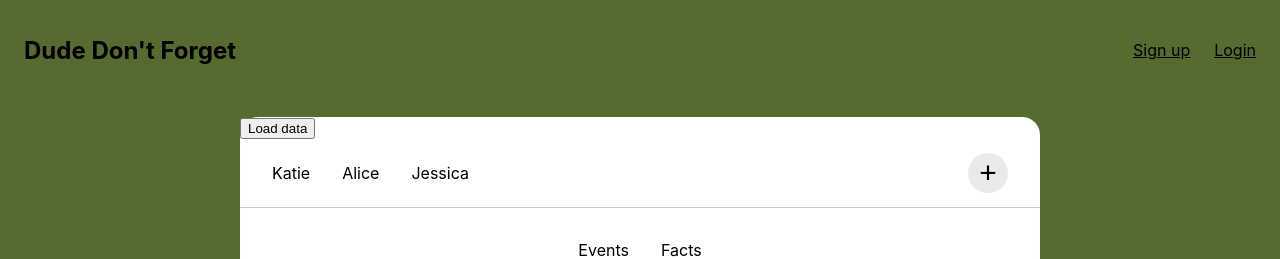
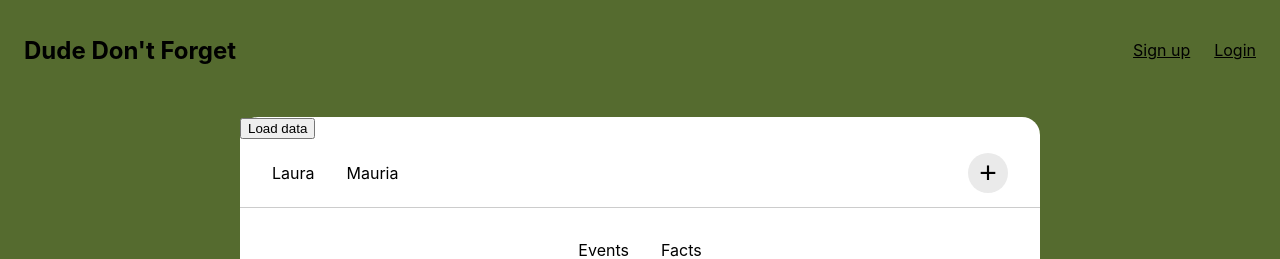
Before and after one commit to designdegenerate/dude-dont-forget, a React (Create React App) app: page /home in a window 1280 px wide. Shown: the top 259 px of the page. Built offline with nearby package versions, Linux system fonts and the light colour scheme; no server answers.

Commit message:
fix:dataloding

```diff
--- a/src/App.js
+++ b/src/App.js
@@ -11,6 +11,8 @@ import { selectToken } from "./store/user/selectors";
 import SignUp from "./pages/SignUp/SignUp";
 import { getUserWithStoredToken } from "./store/user/actions";
 import NavBar from "./components/NavBar";
+import DATA from "./data.json";
+import { manualData } from "./store/user/slice";
 
 function App() {
   const dispatch = useDispatch();
@@ -19,6 +21,7 @@ function App() {
 
   useEffect(() => {
     dispatch(getUserWithStoredToken());
+    dispatch(manualData(DATA));
   }, [dispatch]);
 
   return (
--- a/src/pages/HomePage/index.js
+++ b/src/pages/HomePage/index.js
@@ -1,8 +1,9 @@
 import { useState } from "react";
-import { useDispatch } from "react-redux";
+import { useDispatch, useSelector } from "react-redux";
 import "./styles.css";
 import EventsForm from "../../components/Events";
 import { manualData } from "../../store/user/slice";
+import { selectPartners } from "../../store/user/selectors";
 
 import DATA from "../../data.json";
 
@@ -12,7 +13,7 @@ export default function HomePage() {
   const [partnerName, setPartnerName] = useState("");
   const [toggleEventForm, setToggleEventForm] = useState(false);
 
-  console.log(partnerName);
+  const partnerList = useSelector(selectPartners);
 
   return (
     <div className="main-container">
@@ -20,7 +21,12 @@ export default function HomePage() {
       <div>
         <div className="names">
           <ul>
-            <li className="names-button" onClick={() => console.log("Katie")}>
+            {partnerList
+              ? partnerList.map((partner) => (
+                  <li key={partner.id}>{partner.name}</li>
+                ))
+              : ""}
+            {/* <li className="names-button" onClick={() => console.log("Katie")}>
               Katie
             </li>
             <li className="names-button" onClick={() => console.log("Alice")}>
@@ -28,7 +34,7 @@ export default function HomePage() {
             </li>
             <li className="names-button" onClick={() => console.log("Jessica")}>
               Jessica
-            </li>
+            </li> */}
           </ul>
           <div className="add-name">
             {showForm ? (
--- a/src/store/user/selectors.js
+++ b/src/store/user/selectors.js
@@ -1 +1,3 @@
 export const selectToken = (state) => state.user.token;
+
+export const selectPartners = (State) => State.user.profile?.partners;
--- a/src/store/user/slice.js
+++ b/src/store/user/slice.js
@@ -27,6 +27,9 @@ export const userSlice = createSlice({
     manualData: (state, action) => {
       state.profile = action.payload;
     },
+    selectName: (state, action) => {
+      state.namesSelection = action.payload;
+    },
   },
 });
 
```
